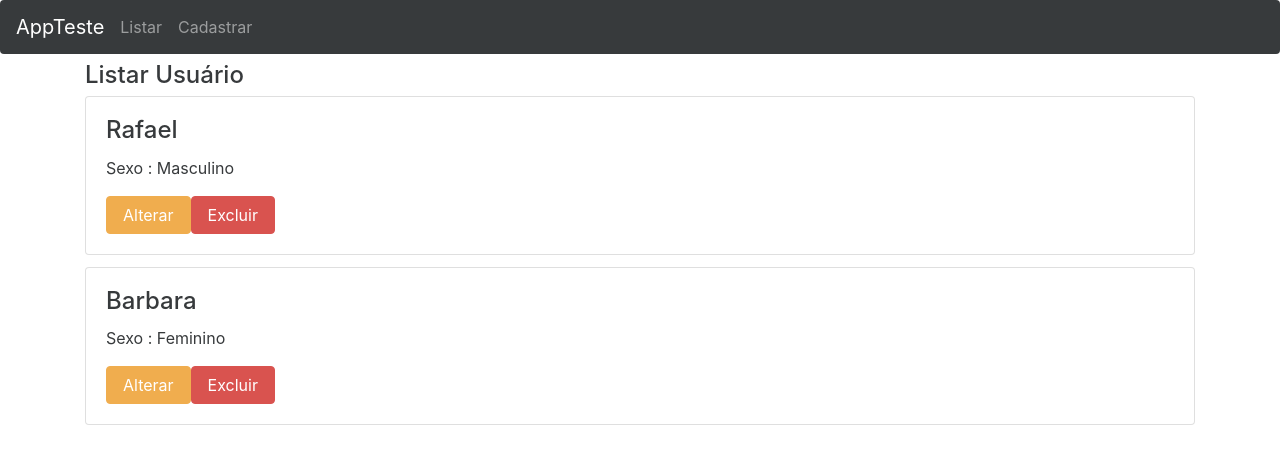
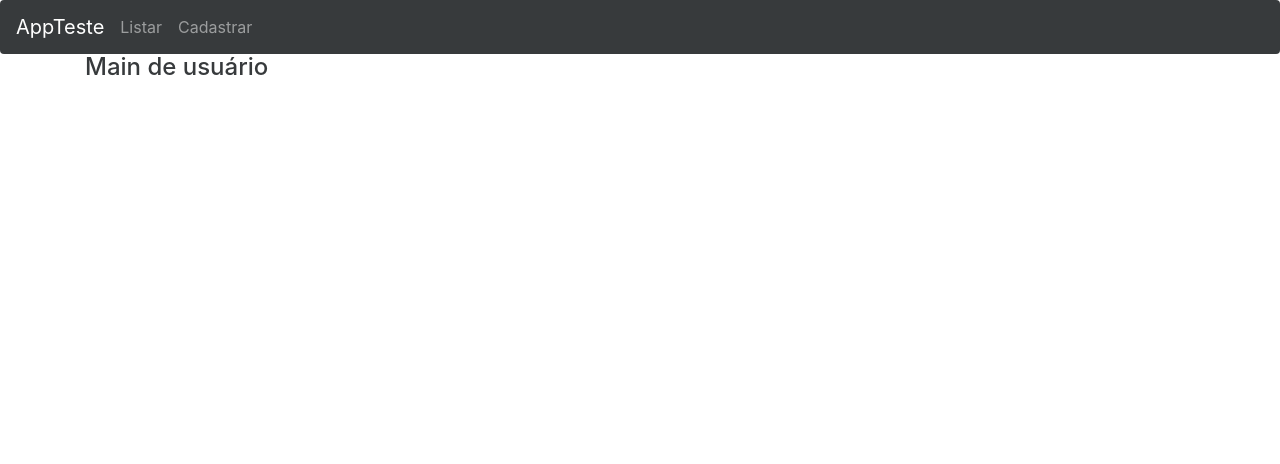
Before and after one commit to Rafaelnanes/angularjs2-frontend, an Angular app: page / in a window 1280 px wide. Shown: the top 464 px of the page. Built offline with nearby package versions, Linux system fonts and the light colour scheme.

Commit message:
evolução da regra de rotas

```diff
--- a/src/app/app.module.ts
+++ b/src/app/app.module.ts
@@ -7,36 +7,23 @@ import { AppComponent } from './app.component';
 import { NavBarComponent } from './template/nav-bar/nav-bar.component';
 import { AppContentListComponent } from './template/app-content/app-content-list.component';
 import { AppContentCreateComponent } from './template/app-content/app-content-create.component';
+import { AppContentMainComponent } from './template/app-content/app-content-main.component';
 
-const appRoutes: Routes = [
-    {
-        path: 'listar', component: AppContentListComponent, data: {
-            title: 'Listar Usuários'
-        }
-    },
-    {
-        path: '', component: AppContentListComponent, data: {
-            title: 'Listar Usuários'
-        }
-    },
-    {
-        path: 'cadastrar', component: AppContentCreateComponent, data: {
-            title: 'Cadastrar Usuário'
-        }
-    }
-];
+import { AppRoutingModule } from './modules/routes/app-routing.module';
+
 
 @NgModule( {
     declarations: [
         AppComponent,
         NavBarComponent,
         AppContentListComponent,
-        AppContentCreateComponent
+        AppContentCreateComponent,
+        AppContentMainComponent
     ],
     imports: [
         BrowserModule,
         FormsModule,
-        RouterModule.forRoot( appRoutes )
+        AppRoutingModule
     ],
     bootstrap: [AppComponent]
 })
--- /dev/null
+++ b/src/app/modules/routes/app-routing.module.ts
@@ -0,0 +1,26 @@
+import { NgModule } from '@angular/core';
+import { RouterModule, Routes } from '@angular/router';
+
+import { AppContentMainComponent, AppContentListComponent, AppContentCreateComponent } from './../../template/app-content/index';
+
+const appRoutes: Routes = [
+
+    {
+        path: 'cadastrar', component: AppContentCreateComponent
+    },
+    {
+        path: '', component: AppContentMainComponent
+    },
+    {
+        path: 'listar', component: AppContentListComponent
+    }
+];
+
+@NgModule( {
+    imports: [
+        RouterModule.forRoot( appRoutes )
+    ],
+    exports: [RouterModule],
+    declarations: []
+})
+export class AppRoutingModule { }
--- a/src/app/template/app-content/app-content-create.component.html
+++ b/src/app/template/app-content/app-content-create.component.html
@@ -1,5 +1,4 @@
 <div class="container">
-	<h2>{{title}}</h2>
 	<div class="panel-group">
 		<div class="panel panel-default">
 			<div class="panel-heading">
--- a/src/app/template/app-content/app-content-list.component.html
+++ b/src/app/template/app-content/app-content-list.component.html
@@ -1,5 +1,4 @@
 <div class="container">
-	<h2>{{title}}</h2>
 	<div class="panel-group">
 		<div class="panel panel-default">
 			<div class="panel-heading">
--- /dev/null
+++ b/src/app/template/app-content/app-content-main.component.html
@@ -0,0 +1,9 @@
+<div class="container">
+	<div class="panel-group">
+		<div class="panel panel-default">
+			<div class="panel-heading">
+				<h4>Main de usuário</h4>
+			</div>
+		</div>
+	</div>
+</div>
--- /dev/null
+++ b/src/app/template/app-content/app-content-main.component.ts
@@ -0,0 +1,14 @@
+import { Component, OnInit } from '@angular/core';
+
+@Component({
+  selector: 'app-content-main',
+  templateUrl: './app-content-main.component.html'
+})
+export class AppContentMainComponent implements OnInit {
+
+  constructor() { }
+
+  ngOnInit() {
+  }
+
+}
--- /dev/null
+++ b/src/app/template/app-content/index.ts
@@ -0,0 +1,3 @@
+export { AppContentListComponent } from './app-content-list.component';
+export { AppContentCreateComponent } from './app-content-create.component';
+export { AppContentMainComponent } from './app-content-main.component';
--- a/src/app/template/nav-bar/nav-bar.component.html
+++ b/src/app/template/nav-bar/nav-bar.component.html
@@ -1,8 +1,8 @@
 <nav class="navbar navbar-dark bg-inverse bg-faded">
-	<a class="navbar-brand" href="#">AppTeste</a>
+	<a class="navbar-brand" routerLink="/">AppTeste</a>
 	<ul class="nav navbar-nav">
 		<li class="nav-item">
-			<a routerLink="/listar"  class="nav-link" >Listar</a>
+			<a routerLink="/listar" class="nav-link" >Listar</a>
 		</li>
 		<li class="nav-item">
 			<a routerLink="/cadastrar" routerLinkActive="active" class="nav-link" >Cadastrar</a>
```
